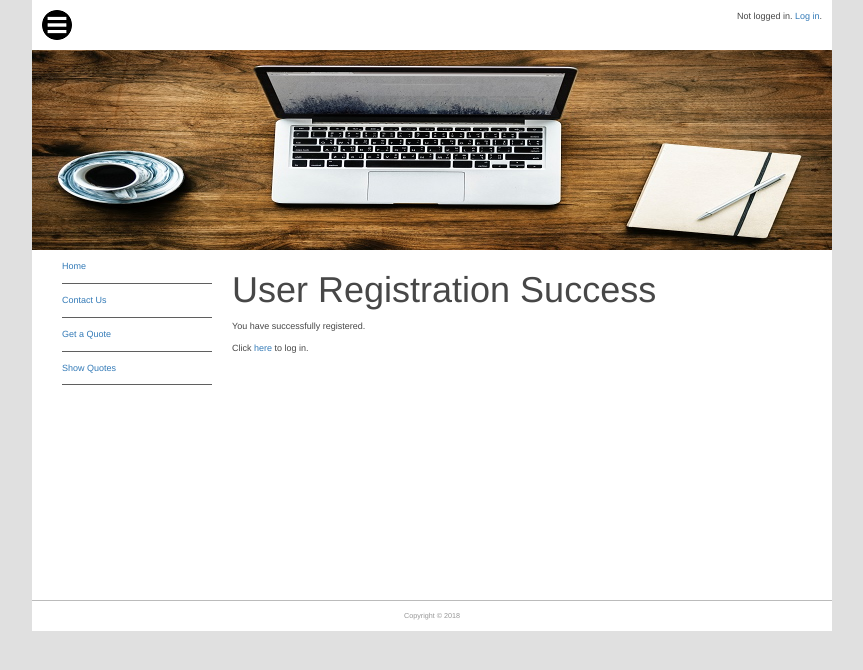
After one commit to rajnayak2505/webApp, a Django app: page /register/success/ in a window 1280 px wide. The commit adds this page. Shown: the top 670 px of the page, without its empty margins (208-1071 px from the left). Run offline with Django 3.2, Linux system fonts and the light colour scheme; some libraries are stand-ins or nearby versions.

Commit message:
Registration from created

```diff
--- a/webApp/templates/base.html
+++ b/webApp/templates/base.html
@@ -23,7 +23,7 @@
         {% endif %}
       </span>
     </div>
-    <div id="topbanner"><img src="{% static 'banner2.jpg' %}" width="800" height="300" alt=""/></div>
+    <div id="topbanner"><img src="{% static 'banner2.jpg' %}" width="800" height="200" alt=""/></div>
   </header>
   <aside id="leftsidebar">
     <nav id="nav">
--- /dev/null
+++ b/webApp/templates/registration/success.html
@@ -0,0 +1,15 @@
+{% extends "base.html" %}
+
+{% block title %}User Registration Success{% endblock title %}
+
+{% block sidenav %}
+    <li><a href="/">Home</a></li>
+{% endblock sidenav %}
+
+{% block content %}
+<h1>User Registration Success</h1>
+<p>You have successfully registered.</p>
+
+<p>Click <a href="{% url 'login' %}?next=/">here</a> to log in.</p>
+
+{% endblock content %}
```
Also changed, not shown: webApp/templates/registration/register.html (added, +25 -0 lines).
